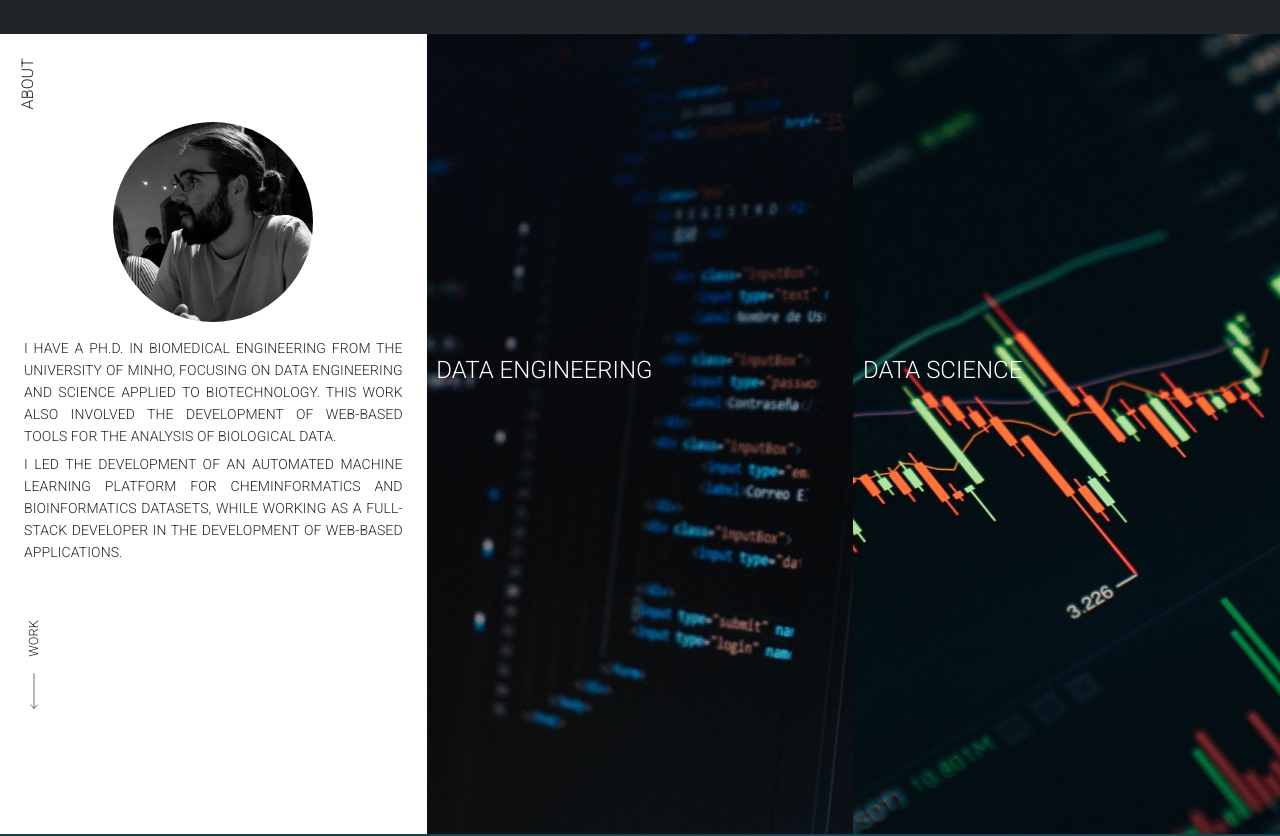
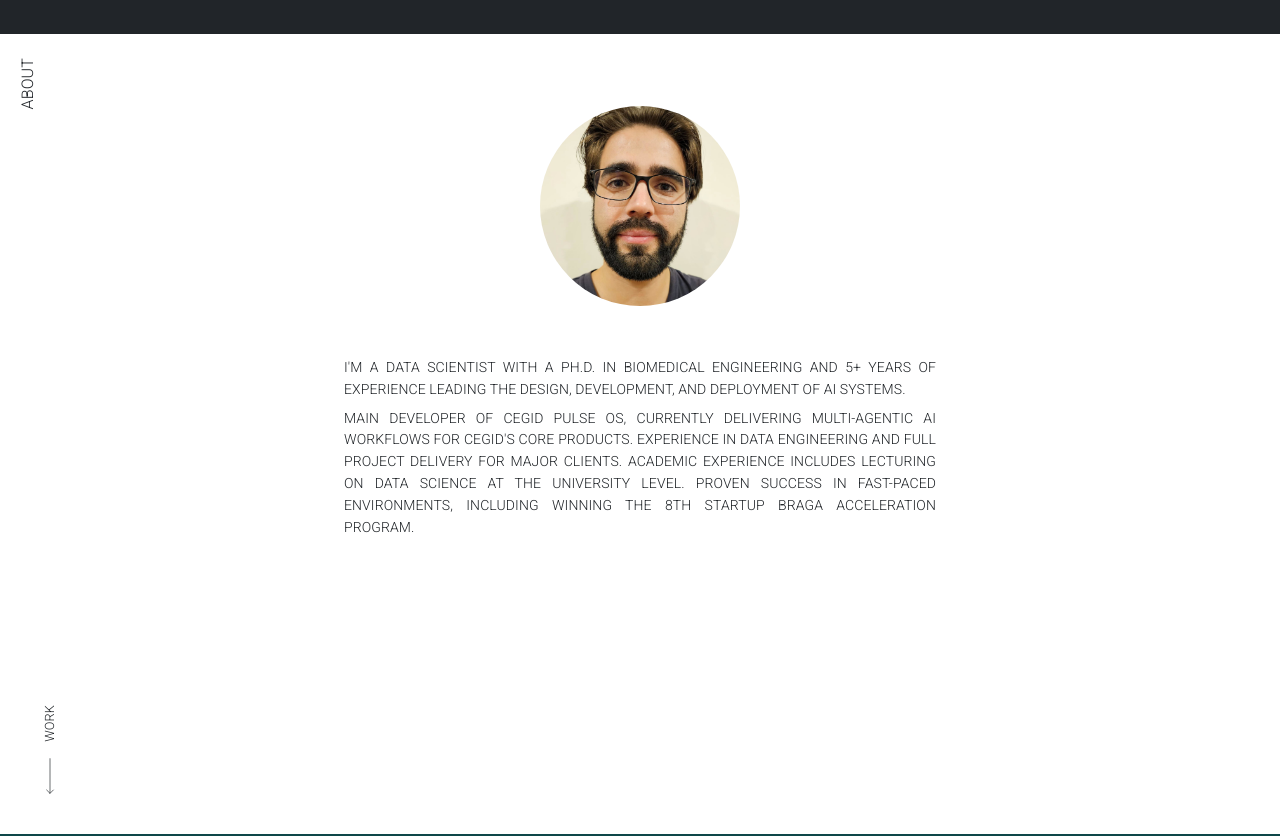
Before and after one commit to cruz-f/cruz-f.github.io, a React (Create React App) app: page / in a window 1280 px wide. Shown: the part 766-1602 px from the top of the page. Built offline with nearby package versions, Linux system fonts and the light colour scheme.

Commit message:
[UPDATE] Revise CV details, enhance About and Work sections, and update avatar image

```diff
--- a/src/sections/About.js
+++ b/src/sections/About.js
@@ -1,109 +1,114 @@
-import * as React from 'react';
 import { Avatar, Grid, Typography, useMediaQuery } from "@mui/material";
-import Accordion from "../components/Accordion";
-import AccordionDetail from "../components/AccordionDetail";
 import AvatarImg from "../assets/avatar.jpg";
-import Informatics from "../assets/informatics.jpg";
-import Data from "../assets/data.jpg";
 import DownButton from "../components/DownButton";
-
-
-const aboutSections = [
-    {
-        title: 'Data engineering',
-        description: 'The development of ETL tools is a key factor to power complex data analysis and machine learning pipelines. ',
-        description2: 'I have been developing ETL tools to extract and process relevant biological data, including the development of web-based tools to unveil valuable insights.',
-        image: Informatics
-    },
-    {
-        title: 'Data science',
-        description: 'In the era of big data, machine and deep learning are becoming increasingly important to extract valuable insights from large-scale datasets.',
-        description2: 'My research has been focussed on the development of pipelines for the analysis of biotech data and the development of machine and deep learning models.',
-        image: Data
-    },
-]
-
 
 function About() {
   const scrollToWork = () => {
-        const workSection = document.querySelector('#work');
-        workSection.scrollIntoView({ behavior: 'smooth', block: 'start', inline: 'center' });
+    const workSection = document.querySelector("#work");
+    workSection.scrollIntoView({
+      behavior: "smooth",
+      block: "start",
+      inline: "center",
+    });
   };
 
-    const isMobile = useMediaQuery('(max-width: 1024px)');
+  const isMobile = useMediaQuery("(max-width: 1024px)");
 
   return (
     <Grid
       container
-            id={'about'}
+      id={"about"}
       direction="row"
       justifyContent="space-evenly"
-            alignItems="stretch">
-            <Grid item
-                px={2} py={3}
-                xs={12} sm={12} md={4}>
-                <Typography color={'#212529'}
+      alignItems="stretch"
       sx={{
-                        fontWeight: 'lighter',
+        minHeight: "100vh",
+        position: "relative",
+      }}
+    >
+      <Grid item px={2} py={3} xs={12} sm={12} md={3}>
+        <Typography
+          color={"#212529"}
+          sx={{
+            fontWeight: "lighter",
             textTransform: "uppercase",
             writingMode: "vertical-lr",
             transform: "scale(-1)",
-                    }}>
+          }}
+        >
           About
         </Typography>
-                <Avatar alt="avatar"
+        {!isMobile && (
+          <div style={{ position: "absolute", bottom: "2rem", left: "2rem" }}>
+            <DownButton
+              scrollHandler={() => scrollToWork()}
+              text={"work"}
+              color={"#212529"}
+            />
+          </div>
+        )}
+      </Grid>
+      <Grid item px={2} py={3} xs={12} sm={12} md={6}>
+        <Avatar
+          alt="avatar"
           src={AvatarImg}
           sx={{
-                        marginY: "0.8rem",
+            marginY: "3rem",
             marginX: "auto",
             width: 200,
-                        height: 200
-                    }} />
+            height: 200,
+          }}
+        />
         <Typography
-                    color={'#212529'}
+          color={"#212529"}
           variant="subtitle2"
           component="h3"
           sx={{
-                        fontWeight: 'lighter',
-                        textAlign: 'justify!important',
-                        textTransform: 'uppercase',
+            fontWeight: "lighter",
+            textAlign: "justify!important",
+            textTransform: "uppercase",
             paddingX: "0.5rem",
             paddingY: "0.2rem",
-                    }}>
-                    I have a Ph.D. in Biomedical Engineering from the University of Minho, focusing on data engineering and science
-                    applied to biotechnology. This work also involved the development of web-based tools for the analysis of biological data.
+          }}
+        >
+          I'm a Data Scientist with a Ph.D. in Biomedical Engineering and 5+
+          years of experience leading the design, development, and deployment of
+          AI systems.
         </Typography>
         <Typography
-                    color={'#212529'}
+          color={"#212529"}
           variant="subtitle2"
           component="h3"
           sx={{
-                        fontWeight: 'lighter',
-                        textAlign: 'justify!important',
-                        textTransform: 'uppercase',
+            fontWeight: "lighter",
+            textAlign: "justify!important",
+            textTransform: "uppercase",
             paddingX: "0.5rem",
             paddingY: "0.2rem",
-                    }}>
-                    I led the development of an automated machine learning platform for cheminformatics and bioinformatics datasets,
-                    while working as a full-stack developer in the development of web-based applications.
+          }}
+        >
+          Main developer of Cegid Pulse OS, currently delivering multi-agentic
+          AI workflows for Cegid's core products. Experience in data engineering
+          and full project delivery for major clients. Academic experience
+          includes lecturing on Data Science at the university level. Proven
+          success in fast-paced environments, including winning the 8th Startup
+          Braga Acceleration Program.
         </Typography>
-                {!isMobile &&
-                    <div style={{ paddingTop: "2.8rem" }}>
-                        <DownButton scrollHandler={() => scrollToWork()} text={'work'} color={'#212529'} />
-                    </div>
-                }
       </Grid>
-            <Grid item
-                xs={12} sm={12} md={8}>
+      <Grid item px={2} py={3} xs={12} sm={12} md={3} />
+      {/* <Grid item xs={12} sm={12} md={8}>
             <Accordion>
                 {aboutSections.map((section, index) => (
-                        <AccordionDetail index={index} title={section.title}
+                    <AccordionDetail
+                        index={index}
+                        title={section.title}
                         description={section.description}
                         description2={section.description2}
-                            image={section.image} />
+                        image={section.image}
+                    />
                 ))}
             </Accordion>
-            </Grid>
+        </Grid> */}
     </Grid>
   );
 }
--- a/src/sections/Home.js
+++ b/src/sections/Home.js
@@ -94,7 +94,7 @@ function Home() {
                         textAlign: 'justify',
                     }}>
                     I am Fernando Cruz from Viana do Castelo, Portugal,
-                    currently working in data engineering and science, specifically modeling large-scale datasets to extract valuable insights.
+                    currently working as a data scientist.
                 </Typography>
             </Grid>
             <Grid item xs={0} sm={2} md={2} lg={2}>
--- a/src/sections/Work.js
+++ b/src/sections/Work.js
@@ -1,103 +1,118 @@
-import * as React from 'react';
-import Typography from '@mui/material/Typography';
+import * as React from "react";
+import Typography from "@mui/material/Typography";
 import { Grid, Stack, useMediaQuery } from "@mui/material";
-import Timeline from '@mui/lab/Timeline';
+import Timeline from "@mui/lab/Timeline";
 import TimelineItem from "../components/TimelineItem";
 import TimelineCard from "../components/TimelineCard";
 import DownButton from "../components/DownButton";
 
 const timelineItems = [
   {
-        position: 'Intern',
-        date: 'Feb 2017 - Jul 2017',
-        company: 'Chr. Hansen Holding A/S',
-        url: 'https://www.holofood.eu/files/ch.png',
-        description: 'Internship at Chr. Hansen holding A/S, a world-leading bioscience company. This internship was focused on the development of bioinformatics computational tools.',
+    position: "Data Scientist",
+    date: "Feb 2024 - Present",
+    company: "Cegid",
+    url: "https://cdn.brandfetch.io/idDpr0wMyN/theme/dark/logo.svg?c=1bxid64Mup7aczewSAYMX&t=1690210249902",
+    description:
+      "Main developer of Cegid Pulse OS, a production-grade platform that currently offers multi-agentic AI workflows for Cegid products (small businesses & finance) and being beta tested with several others. Led the implementation of Cegid Pulse OS's main features, including AI workflows, context engineering, and agentic orchestration. Enabled agents to take actions in the product using either tools (APIs’ proxies) or MCP. Installed monitoring, observability, and evaluation frameworks to ensure platform performance and quality in production. Contributed to organizational growth by leading small squads, mentoring interns, and guiding technical interviews for the AI department. Presented and showcased Cegid Pulse OS to internal teams, driving adoption of Pulse OS and Generative AI across Cegid.",
   },
   {
-        position: 'Research scientist',
-        date: 'Feb 2018 - Sep 2018',
-        company: 'ITQB-UNL',
-        url: 'https://www.itqb.unl.pt/education/integracao-de-doutorados-nas-empresas/logo-itqb-hor-signature.png/image_preview',
-        description: 'Research scientist at ITQB-UNL. I was responsible for maintaining and supporting the bacterial imaging cluster facility, involving microscopy imaging, image analysis, and data management.',
+    position: "Software Engineer",
+    date: "Jun 2021 - Dec 2023",
+    company: "OmniumAI",
+    url: "https://www.tecminho.uminho.pt/storage/app/media/images/spinoffs/omniumai.png",
+    description:
+      "Co-founded the CibusAI platform, securing victory in the 8th Startup Braga Acceleration Program among a competitive pool of startups. The platform is currently piloting with clients in the food science industry. Led the end-to-end development of a genomics data platform for a major client, Chr. Hansen, including requirements gathering, solution design, technical solution development (full-stack web application and data pipelines), and deployment on the client's infrastructure. Main developer of Omnia, an automated machine learning framework for biological and chemistry predictive models, accelerating model generation and deployment for client projects. Omnia was used to accelerate CibusAI development. Engineered end-to-end data pipelines in Databricks using ETL tools to process raw biological and chemistry data into golden datasets. Created, tuned, and deployed machine learning models for CibusAI.",
   },
   {
-        position: 'Ph.D. student',
-        date: 'Oct 2018 - Sep 2022',
-        company: 'Centre of Biological Engineering (CEB)',
-        url: 'https://bio.di.uminho.pt/assets/img/logocebbig.png',
-        description: 'Ph.D. student at the Centre of Biological Engineering (CEB), University of Minho. I developed a computational framework for the analysis of biological data. This framework includes a data engineering solution using ETL tools to collect, transform, and integrate dispersed sources of biological data. This data warehouse of biological data allows scientists to retrieve extremely valuable insights about the regulatory mechanisms of organisms. I have also developed a web application (backend and frontend) and reporting tools to allow users to visualize and analyze the data warehouse.',
+    position: "Invited assistant professor",
+    date: "Sep 2022 - Feb 2023",
+    company: "University of Minho",
+    url: "https://www.eng.uminho.pt/SiteAssets/ENG-EN.png",
+    description:
+      "Lectured on the Data Science course in both Master’s of Bioinformatics and Biomedical Engineering, covering core principles and applications for biology and chemistry. Assessed and evaluated student projects to measure technical proficiency and understanding. Lectured on the Software Engineering Labs course in the Master’s of Bioinformatics, covering Unix, Docker, and data pipelines for practical skill development.",
   },
   {
-        position: 'Invited assistant professor',
-        date: 'Sep 2022 - Feb 2023',
-        company: 'University of Minho',
-        url: 'https://www.eng.uminho.pt/SiteAssets/ENG-EN.png',
-        description: 'Assistant Professor at the Department of Informatics, University of Minho. I taught several lectures on machine learning applied to biological data. I also taught workshops on Unix and Docker.',
+    position: "Ph.D. Researcher",
+    date: "Oct 2018 - Sep 2022",
+    company: "Centre of Biological Engineering (CEB)",
+    url: "https://bio.di.uminho.pt/assets/img/logocebbig.png",
+    description:
+      "Awarded the Academic Merit Scholarship (2020) for outstanding academic performance and successfully authored and co-authored 5 peer-reviewed articles in top scientific journals. Created a computational framework for modeling and simulating biological systems.End-to-end data pipelines on-prem infrastructure using ETL tools to process raw biological data into a data warehouse. Implemented a full-stack web application and reporting tools for data visualization and analysis.",
   },
   {
-        position: 'Software Engineer',
-        date: 'Jun 2021 - Dec 2023',
-        company: 'OmniumAI',
-        url: 'https://www.tecminho.uminho.pt/storage/app/media/images/spinoffs/omniumai.png',
-        description: 'Senior software engineer at OmniumAI, a startup from Braga, Portugal. I have been directly involved in developing omnia, an automated machine learning platform for biological and chemistry data. Omnia can perform automated feature engineering and generate predictive models for drug classification, antibody prediction, and more. In addition, I have also been directly involved in the development of CibusAI, an AIdriven food reformulation platform. I have used data engineering techniques and ETL tools to create endto- end data pipelines. I also worked as a full-stack developer in developing data engineering solutions and web applications (backend and frontend) for major clients.',
-    }
-]
-
+    position: "Research scientist",
+    date: "Feb 2018 - Sep 2018",
+    company: "ITQB-UNL",
+    url: "https://www.itqb.unl.pt/education/integracao-de-doutorados-nas-empresas/logo-itqb-hor-signature.png/image_preview",
+    description:
+      "Responsible for a novel microscopy imaging analysis technique to process complex biological data.",
+  },
+  {
+    position: "Intern",
+    date: "Feb 2017 - Jul 2017",
+    company: "Chr. Hansen Holding A/S",
+    url: "https://cdn.brandfetch.io/idd845HoJ-/w/400/h/400/theme/dark/icon.png?c=1bxid64Mup7aczewSAYMX&t=1714560782195",
+    description:
+      "Developed a novel computational model for modeling and simulating biological systems in a world-leading bioscience company.",
+  },
+];
 
 function Work() {
-    const isMobile = useMediaQuery('(max-width: 1024px)');
+  const isMobile = useMediaQuery("(max-width: 1024px)");
   const scrollToProjects = () => {
-        const projectsSection = document.querySelector('#projects');
-        projectsSection.scrollIntoView({ behavior: 'smooth', block: 'start', inline: 'center' });
+    const projectsSection = document.querySelector("#projects");
+    projectsSection.scrollIntoView({
+      behavior: "smooth",
+      block: "start",
+      inline: "center",
+    });
   };
 
   return (
     <Grid
       container
-            id={'work'}
+      id={"work"}
       direction="row"
       justifyContent="flex-start"
       alignItems="flex-end"
       sx={{
-                backgroundColor: '#0E4749',
+        backgroundColor: "#0E4749",
         py: 5,
         px: 2,
       }}
     >
       <Grid item xs={12}>
         <Typography
-                    color={'#FFFFFF'}
+          color={"#FFFFFF"}
           sx={{
-                        fontWeight: 'lighter',
+            fontWeight: "lighter",
             textTransform: "uppercase",
             writingMode: "vertical-lr",
             transform: "scale(-1)",
-                    }}>
+          }}
+        >
           Work
         </Typography>
       </Grid>
-            {isMobile ?
+      {isMobile ? (
         <Grid item xs={12}>
-                    <Stack
-                        spacing={2}
-                        sx={{ marginX: 'auto', marginTop: '2rem' }}>
+          <Stack spacing={2} sx={{ marginX: "auto", marginTop: "2rem" }}>
             {timelineItems.map((item) => (
               <TimelineCard {...item} />
             ))}
           </Stack>
         </Grid>
-                :
+      ) : (
         <>
           <Grid item xs={1}>
             <DownButton
               scrollHandler={() => scrollToProjects()}
-                            text={'projects'}
-                            color={'#ffffff'} />
+              text={"projects"}
+              color={"#ffffff"}
+            />
           </Grid>
           <Grid item xs={10}>
-                        <Timeline
-                            position="alternate">
+            <Timeline position="alternate">
               {timelineItems.map((item) => (
                 <TimelineItem {...item} />
               ))}
@@ -105,7 +120,7 @@ function Work() {
           </Grid>
           <Grid item xs={1} />
         </>
-            }
+      )}
     </Grid>
   );
 }
```
Also changed, not shown: src/assets/avatar.jpg, 1 other file (tests, documents, lock files or other folders). Lines whose indentation alone changed are shown as unchanged.
